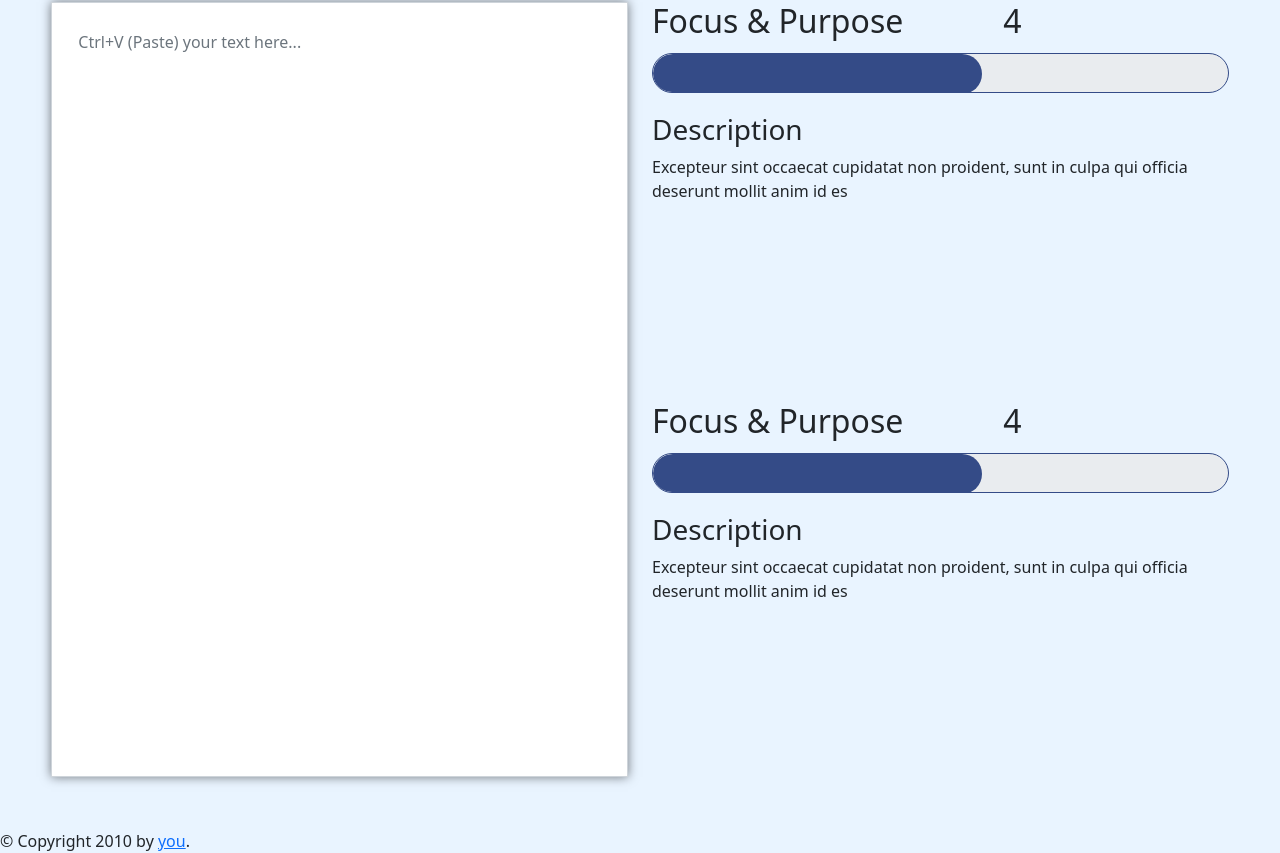
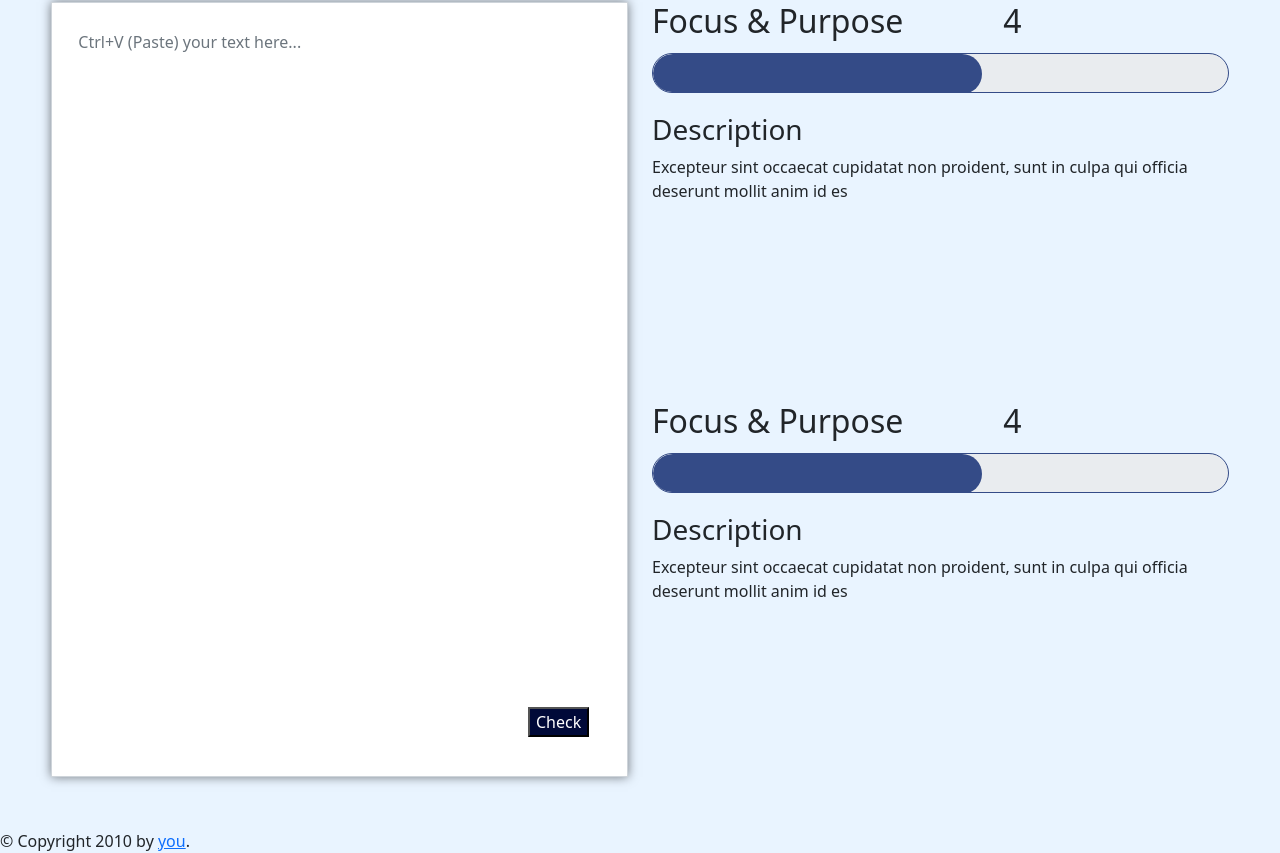
Before and after one commit to fikrihasani/AWE, a Flask app: page /essay in a window 1280 px wide. Shown: the part 173-1026 px from the top of the page. Run offline with Flask 3, Linux system fonts and the light colour scheme; some libraries are stand-ins or nearby versions.

Commit message:
check button

```diff
--- a/static/style.css
+++ b/static/style.css
@@ -129,3 +129,11 @@ footer {
 .my-float{
 	margin-top:22px;
 }
+.check{
+    position:absolute;
+	width:60px;
+	height:60px;
+	bottom:10px;
+	right:40px;
+	text-align:center;
+}
--- a/templates/essay.html
+++ b/templates/essay.html
@@ -11,8 +11,10 @@
         <div class="row" style="margin: 20pt; height: auto;">
             <div class="col-lg-6">
                 <form action="">
-                    <div class="form-outline">
-                        <textarea class="textarea form-control" id="essayInput" rows="30" style="resize: none; padding: 20pt; margin-top: 20pt; border-radius: 0; box-shadow: 0px 0px 10px rgba(0, 0, 0, 0.511);" placeholder="Ctrl+V (Paste) your text here..."></textarea>
+                    <div class="form-outline" style="position: relative;">
+                        <textarea class="textarea form-control" id="essayInput" rows="30" style="resize: none; padding: 20pt; margin-top: 20pt; border-radius: 0; box-shadow: 0px 0px 10px rgba(0, 0, 0, 0.511); position: relative;" placeholder="Ctrl+V (Paste) your text here..."></textarea>
+                        <div class="check" style="position: absolute;"> <button style="background-color:#000938; color: #fff;">Check</button></div>
+
                     </div>
                 </form>
             </div>
```
